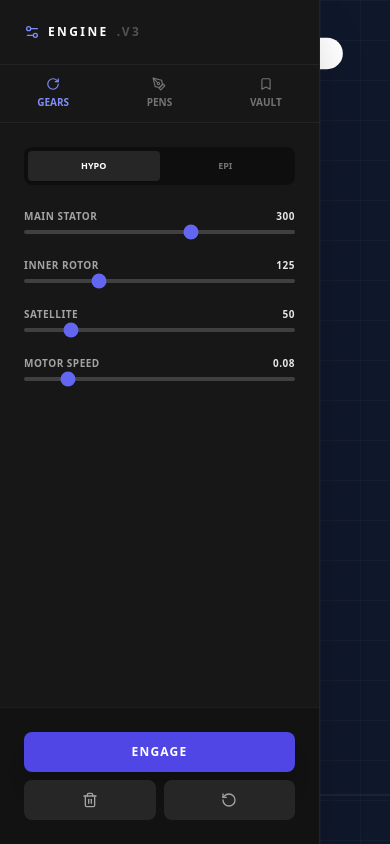
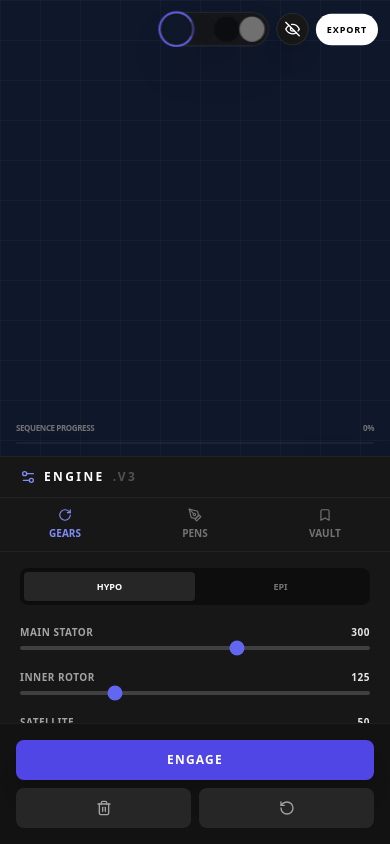
Before and after one commit to jamiedavo/spirographic-studio, a React (Vite) app: page / in a window 390 px wide. Built offline with nearby package versions, Linux system fonts and the light colour scheme.

Commit message:
Fix mobile layout for spirograph app

```diff
--- a/src/App.jsx
+++ b/src/App.jsx
@@ -245,9 +245,9 @@ export default function App() {
   };
 
   return (
-    <div className="flex h-screen w-full bg-neutral-950 text-neutral-200 overflow-hidden font-sans">
-      <aside className="w-80 h-full bg-neutral-900 border-r border-white/5 flex flex-col z-20 shadow-2xl shrink-0">
-        <div className="p-6 border-b border-white/5 flex items-center justify-between">
+    <div className="flex h-[100dvh] w-full bg-neutral-950 text-neutral-200 overflow-hidden font-sans flex-col md:flex-row">
+      <aside className="order-2 md:order-1 w-full md:w-80 h-[46dvh] md:h-full bg-neutral-900 border-t md:border-t-0 md:border-r border-white/5 flex flex-col z-20 shadow-2xl shrink-0">
+        <div className="px-5 py-3 md:p-6 border-b border-white/5 flex items-center justify-between">
           <h1 className="text-xs font-black tracking-[0.2em] text-white flex items-center gap-2">
             <Settings2 size={16} className="text-indigo-400" />
             ENGINE<span className="text-neutral-600">.V3</span>
@@ -255,20 +255,20 @@ export default function App() {
         </div>
 
         <div className="flex border-b border-white/5">
-          <button onClick={() => setActivePanel('gears')} className={`flex-1 py-3 text-[10px] font-bold uppercase transition-colors flex flex-col items-center gap-1 ${activePanel === 'gears' ? 'text-indigo-400' : 'text-neutral-500'}`}>
+          <button onClick={() => setActivePanel('gears')} className={`flex-1 py-2.5 md:py-3 text-[10px] font-bold uppercase transition-colors flex flex-col items-center gap-1 ${activePanel === 'gears' ? 'text-indigo-400' : 'text-neutral-500'}`}>
             <RotateCw size={14} /> Gears
           </button>
-          <button onClick={() => setActivePanel('pens')} className={`flex-1 py-3 text-[10px] font-bold uppercase transition-colors flex flex-col items-center gap-1 ${activePanel === 'pens' ? 'text-indigo-400' : 'text-neutral-500'}`}>
+          <button onClick={() => setActivePanel('pens')} className={`flex-1 py-2.5 md:py-3 text-[10px] font-bold uppercase transition-colors flex flex-col items-center gap-1 ${activePanel === 'pens' ? 'text-indigo-400' : 'text-neutral-500'}`}>
             <PenTool size={14} /> Pens
           </button>
-          <button onClick={() => setActivePanel('presets')} className={`flex-1 py-3 text-[10px] font-bold uppercase transition-colors flex flex-col items-center gap-1 ${activePanel === 'presets' ? 'text-indigo-400' : 'text-neutral-500'}`}>
+          <button onClick={() => setActivePanel('presets')} className={`flex-1 py-2.5 md:py-3 text-[10px] font-bold uppercase transition-colors flex flex-col items-center gap-1 ${activePanel === 'presets' ? 'text-indigo-400' : 'text-neutral-500'}`}>
             <Bookmark size={14} /> Vault
           </button>
         </div>
 
-        <div className="flex-1 overflow-y-auto p-6 space-y-6 scrollbar-hide">
+        <div className="flex-1 min-h-0 overflow-y-auto px-5 py-4 md:p-6 space-y-5 md:space-y-6 scrollbar-hide">
           {activePanel === 'gears' && (
-            <div className="space-y-6">
+            <div className="space-y-5 md:space-y-6">
               <div className="flex bg-black/40 p-1 rounded-lg">
                 <button onClick={() => setIsEpicycloid(false)} className={`flex-1 py-2 text-[9px] font-black uppercase rounded ${!isEpicycloid ? 'bg-neutral-800 text-white shadow-sm' : 'text-neutral-500'}`}>Hypo</button>
                 <button onClick={() => setIsEpicycloid(true)} className={`flex-1 py-2 text-[9px] font-black uppercase rounded ${isEpicycloid ? 'bg-neutral-800 text-white shadow-sm' : 'text-neutral-500'}`}>Epi</button>
@@ -322,7 +322,7 @@ export default function App() {
           )}
         </div>
 
-        <div className="p-6 bg-black/20 border-t border-white/5 space-y-2">
+        <div className="p-4 md:p-6 bg-black/20 border-t border-white/5 space-y-2">
           <button onClick={() => setIsPlaying(!isPlaying)} className={`w-full py-3 rounded-lg text-xs font-black uppercase tracking-widest transition-all ${isPlaying ? 'bg-rose-500/20 text-rose-400 border border-rose-500/30' : 'bg-indigo-600 text-white shadow-xl hover:bg-indigo-500'}`}>
             {isPlaying ? 'PAUSE' : 'ENGAGE'}
           </button>
@@ -333,29 +333,29 @@ export default function App() {
         </div>
       </aside>
 
-      <main className="flex-1 relative flex flex-col items-center justify-center p-8" style={{ backgroundColor: activeTheme.bg }}>
+      <main className="order-1 md:order-2 flex-1 min-h-0 relative flex flex-col items-center justify-center p-4 md:p-8" style={{ backgroundColor: activeTheme.bg }}>
         {activeTheme.grid && (
           <div className="absolute inset-0 pointer-events-none opacity-40"
             style={{ backgroundImage: `linear-gradient(${activeTheme.gridColor} 1px, transparent 1px), linear-gradient(90deg, ${activeTheme.gridColor} 1px, transparent 1px)`, backgroundSize: `${activeTheme.spacing}px ${activeTheme.spacing}px` }}
           />
         )}
 
-        <div className="absolute top-8 right-8 flex items-center gap-4 z-10 scale-90 md:scale-100">
+        <div className="absolute top-3 right-3 left-3 md:top-8 md:right-8 md:left-auto flex items-center justify-end gap-2 md:gap-4 z-10 scale-90 md:scale-100 origin-top-right">
           <div className="flex bg-neutral-900/80 backdrop-blur-xl border border-white/10 rounded-full p-1 shadow-2xl">
             {BG_THEMES.map(t => (
-              <button key={t.id} onClick={() => setThemeId(t.id)} className={`w-8 h-8 rounded-full transition-all ${themeId === t.id ? 'scale-110 ring-2 ring-indigo-500 ring-offset-2 ring-offset-neutral-900' : 'opacity-40 hover:opacity-100'}`} style={{ background: t.bg }} />
+              <button key={t.id} onClick={() => setThemeId(t.id)} className={`w-7 h-7 md:w-8 md:h-8 rounded-full transition-all ${themeId === t.id ? 'scale-110 ring-2 ring-indigo-500 ring-offset-2 ring-offset-neutral-900' : 'opacity-40 hover:opacity-100'}`} style={{ background: t.bg }} />
             ))}
           </div>
-          <button onClick={() => setShowGuides(!showGuides)} className="p-2.5 bg-neutral-900 border border-white/10 rounded-full text-white hover:bg-neutral-800 shadow-xl">{showGuides ? <EyeOff size={18} /> : <Eye size={18} />}</button>
-          <button onClick={downloadPNG} className="bg-white text-black px-6 py-2.5 rounded-full text-[10px] font-black uppercase tracking-widest hover:bg-indigo-500 hover:text-white transition-all">Export</button>
+          <button onClick={() => setShowGuides(!showGuides)} className="p-2 md:p-2.5 bg-neutral-900 border border-white/10 rounded-full text-white hover:bg-neutral-800 shadow-xl">{showGuides ? <EyeOff size={18} /> : <Eye size={18} />}</button>
+          <button onClick={downloadPNG} className="bg-white text-black px-3 md:px-6 py-2.5 rounded-full text-[10px] font-black uppercase tracking-widest hover:bg-indigo-500 hover:text-white transition-all">Export</button>
         </div>
 
-        <div className="relative w-full max-w-[85vh] aspect-square">
+        <div className="relative w-[min(92vw,48dvh)] md:w-full md:max-w-[85vh] aspect-square">
           <canvas ref={mainCanvasRef} width={CANVAS_SIZE} height={CANVAS_SIZE} className="absolute inset-0 w-full h-full drop-shadow-[0_0_80px_rgba(0,0,0,0.6)]" />
           <canvas ref={overlayCanvasRef} width={CANVAS_SIZE} height={CANVAS_SIZE} className="absolute inset-0 w-full h-full pointer-events-none" />
         </div>
 
-        <div className="absolute bottom-12 w-80 flex flex-col gap-2">
+        <div className="absolute bottom-3 left-4 right-4 md:bottom-12 md:left-auto md:right-auto md:w-80 flex flex-col gap-2">
            <div className="flex justify-between text-[8px] font-black uppercase text-neutral-500 tracking-tighter">
               <span>Sequence Progress</span>
               <span>{Math.round(progress)}%</span>
```
